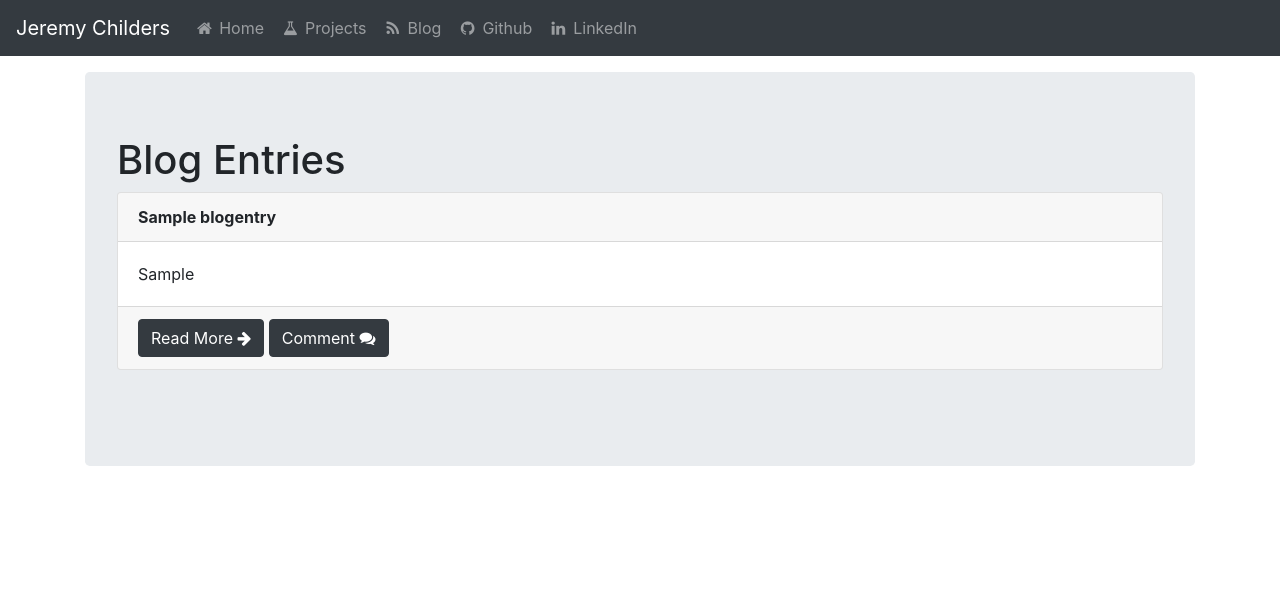
After one commit to jlchilders11/self-promotional-website, a Django app: template core/templates/blogentry_list.html in a window 1280 px wide. The commit adds this page. Shown: the top 610 px of the page. Run offline with Django 3.2, Linux system fonts and the light colour scheme; the template is opened without the code that fills it: values that come from a table or form of the project are taken from there, others are empty; tables that the repository leaves empty hold one stand-in row (values such as "Sample post"); some libraries are stand-ins or nearby versions.

Commit message:
Add actual blog functionality

```diff
--- /dev/null
+++ b/core/admin.py
@@ -0,0 +1,6 @@
+from django.contrib import admin
+from .models import models
+
+class BlogEntryAdmin(admin.ModelAdmin):
+	list_display = ('title', 'publish_date', 'visible')
+admin.site.register(models.BlogEntry, BlogEntryAdmin)
--- /dev/null
+++ b/core/models/models.py
@@ -0,0 +1,9 @@
+'''folder where our models are going to live'''
+
+from django.db import models
+
+class BlogEntry(models.Model):
+	title = models.CharField(max_length=30)
+	entry = models.TextField()
+	visible = models.BooleanField(default=False)
+	publish_date = models.DateField(auto_now_add=True)
--- /dev/null
+++ b/core/templates/blogentry_list.html
@@ -0,0 +1,31 @@
+{% extends "base.html" %}
+{% load static %}
+
+{% block title %}Projects{% endblock %}
+
+{%block content%}
+
+<h1>Blog Entries</h1>
+{% for entry in object_list %}
+<div class="card w-100" style="margin-bottom: 2rem">
+	<div class="card-header">
+		<strong>{{ entry.title }}</strong>
+	</div>
+		<div class="card-body">
+		<p class="card-text">{% filter truncatewords:60 %}{{ entry.entry }}{% endfilter %}</p>
+
+		</div>
+		<div class="card-footer text-muted">
+			<a href="{% url 'blog_detail' pk=entry.pk %}" class="btn btn-dark">
+    		Read More
+    		<i class="fa fa-w fa-arrow-right"></i>
+		</a>
+		<a href="#" class="btn btn-dark">
+    		Comment
+    		<i class="fa fa-w fa-comments"></i>
+		</a>
+		</div>
+</div>
+{% endfor %}
+
+{% endblock %}
--- a/core/templates/navbar.html
+++ b/core/templates/navbar.html
@@ -21,7 +21,7 @@
         	Projects
     	</a>
       </li>
-      <li class="nav-item {% if request.resolver_match.url_name == 'blog' %}active{% endif %}">
+      <li class="nav-item {% if request.resolver_match.url_name == 'blog' or request.resolver_match.url_name == 'blog_detail' %}active{% endif %}">
         <a class="nav-link" href="{% url 'blog' %}">
           <i class="fa fa-fw fa-feed"></i>
           Blog
--- a/core/urls.py
+++ b/core/urls.py
@@ -20,7 +20,8 @@ from core.views import views
 urlpatterns = [
 	path('', views.HomeView.as_view(), name="home"),
 	path('projects/', views.ProjectsView.as_view(), name="projects"),
-	path('blog/', views.BlogView.as_view(), name="blog"),
+	path('blog/', views.BlogListView.as_view(), name="blog"),
+	path('blog/<slug:pk>/', views.BlogDetailView.as_view(), name='blog_detail')
 ]
 
 urlpatterns += [
```
Also changed, not shown: core/templates/blog.html (+8 -11 lines), core/views/views.py (+11 -1 lines), core/migrations/0001_initial.py (added), core/migrations/__init__.py (added), core/models/__init__.py (added).
